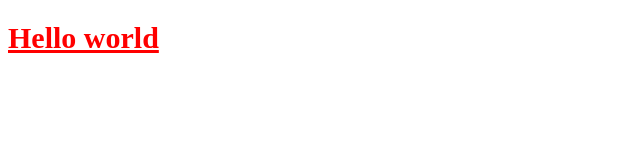
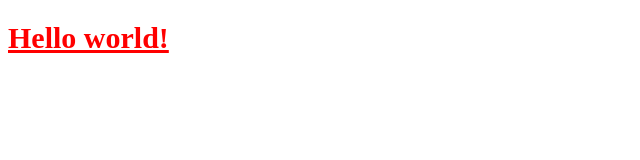
Before and after one commit to nunojllemos/eraumaines-frontend, a Next.js app: page / in a window 1280 px wide. Shown: the top 160 px of the page, without its empty margins (0-640 px from the left). Built offline with nearby package versions, Linux system fonts and the light colour scheme.

Commit message:
Test push

```diff
--- a/pages/index.js
+++ b/pages/index.js
@@ -1,21 +1,21 @@
-import Head from "next/head";
-import Image from "next/image";
-import { Inter } from "@next/font/google";
+import Head from 'next/head'
+import Image from 'next/image'
+import { Inter } from '@next/font/google'
 
-const inter = Inter({ subsets: ["latin"] });
+const inter = Inter({ subsets: ['latin'] })
 
 export default function Home() {
     return (
         <>
             <Head>
                 <title>Create Next App</title>
-        <meta name="description" content="Generated by create next app" />
-        <meta name="viewport" content="width=device-width, initial-scale=1" />
-        <link rel="icon" href="/favicon.ico" />
+                <meta name='description' content='Generated by create next app' />
+                <meta name='viewport' content='width=device-width, initial-scale=1' />
+                <link rel='icon' href='/favicon.ico' />
             </Head>
             <main>
-        <h1 className="text-3xl font-bold underline" >Hello world</h1>
+                <h1 className='text-3xl font-bold underline'>Hello world!</h1>
             </main>
         </>
-  );
+    )
 }
```
Lines whose indentation alone changed are shown as unchanged.
